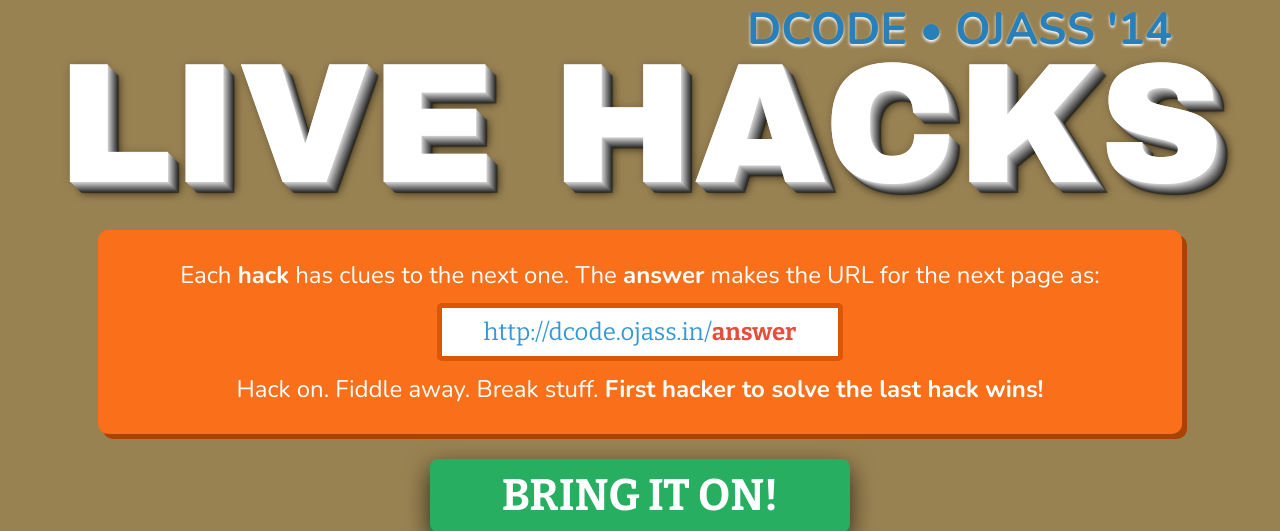
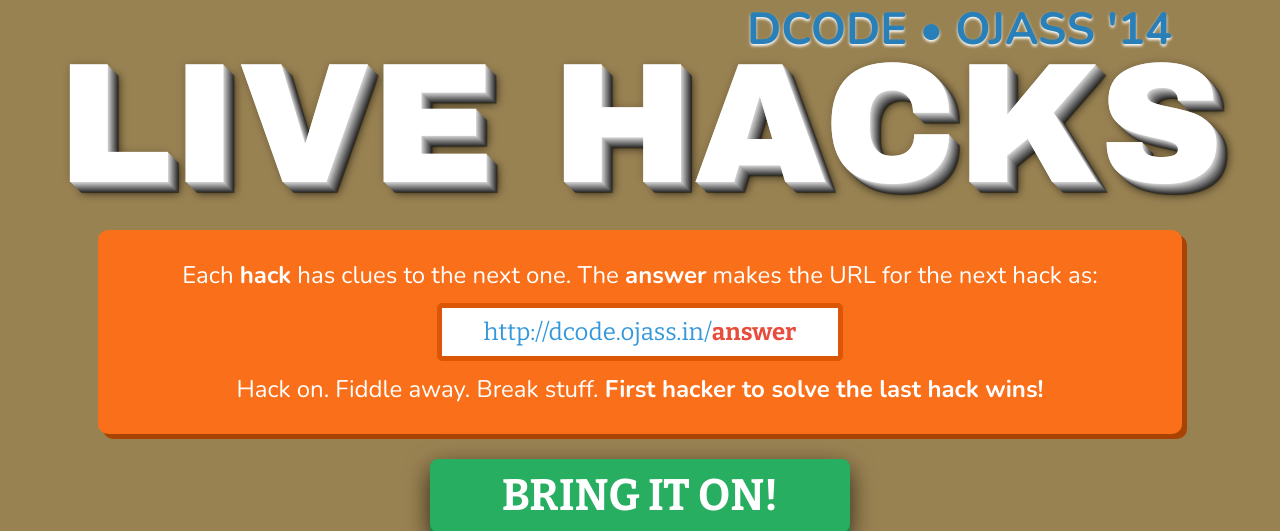
Before and after one commit to sanketsaurav/ojass-dcode, a Flask app: page / in a window 1280 px wide. Shown: the part 81-612 px from the top of the page. Run offline with Flask 2, Linux system fonts and the light colour scheme; some libraries are stand-ins or nearby versions.

Commit message:
page->hack

```diff
--- a/templates/home.html
+++ b/templates/home.html
@@ -19,7 +19,7 @@
 </header>
 <section class="instructions">
 	<p>
-		Each <strong>hack</strong> has clues to the next one. The <strong>answer</strong> makes the URL for the next page as:
+		Each <strong>hack</strong> has clues to the next one. The <strong>answer</strong> makes the URL for the next hack as:
 	</p>
 	<div class="url">http://dcode.ojass.in/<strong>answer</strong></div>
 	<p>
```
